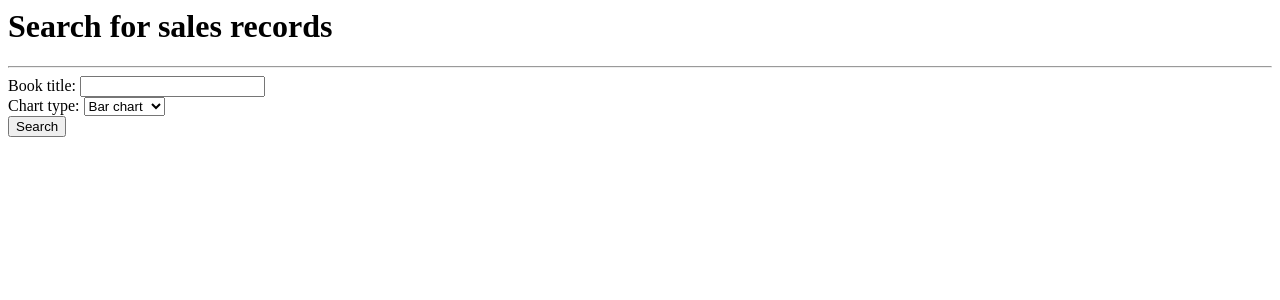
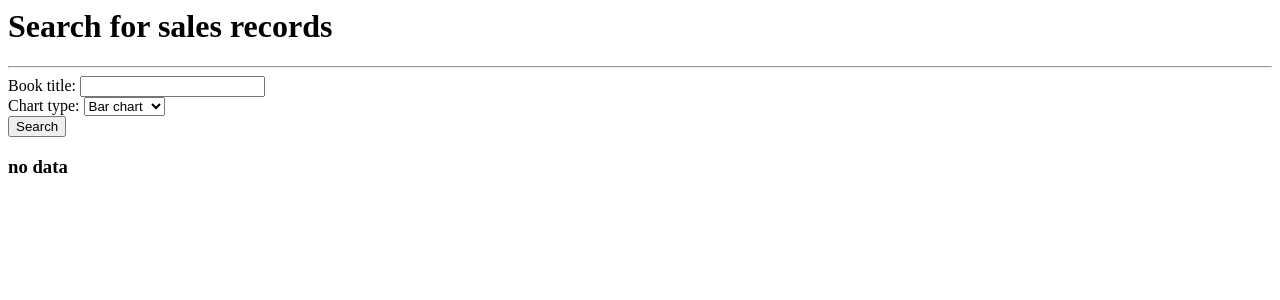
Before and after one commit to Bre-Wonder/Recipe-App-Achievment, a Django app: page /sales/ in a window 1280 px wide. Shown: the top 300 px of the page. Run offline with Django 5.2, Linux system fonts and the light colour scheme; a user stored in the database is signed in; parts of the project's set-up code (start-up, migrations or seed data) failed here and were passed over.

Commit message:
added html to show dataform data in template

```diff
--- a/Acheivement 2/Exercise 2.2/practice - bookstore src/sales/templates/sales/records.html
+++ b/Acheivement 2/Exercise 2.2/practice - bookstore src/sales/templates/sales/records.html
@@ -6,3 +6,9 @@
   {{form}}
   <button type="submit">Search</button>
 </form>
+
+{% if sales_df %}
+  {{sales_df|safe}}
+{% else %}
+   <h3> no data</h3>
+{% endif %}
```
